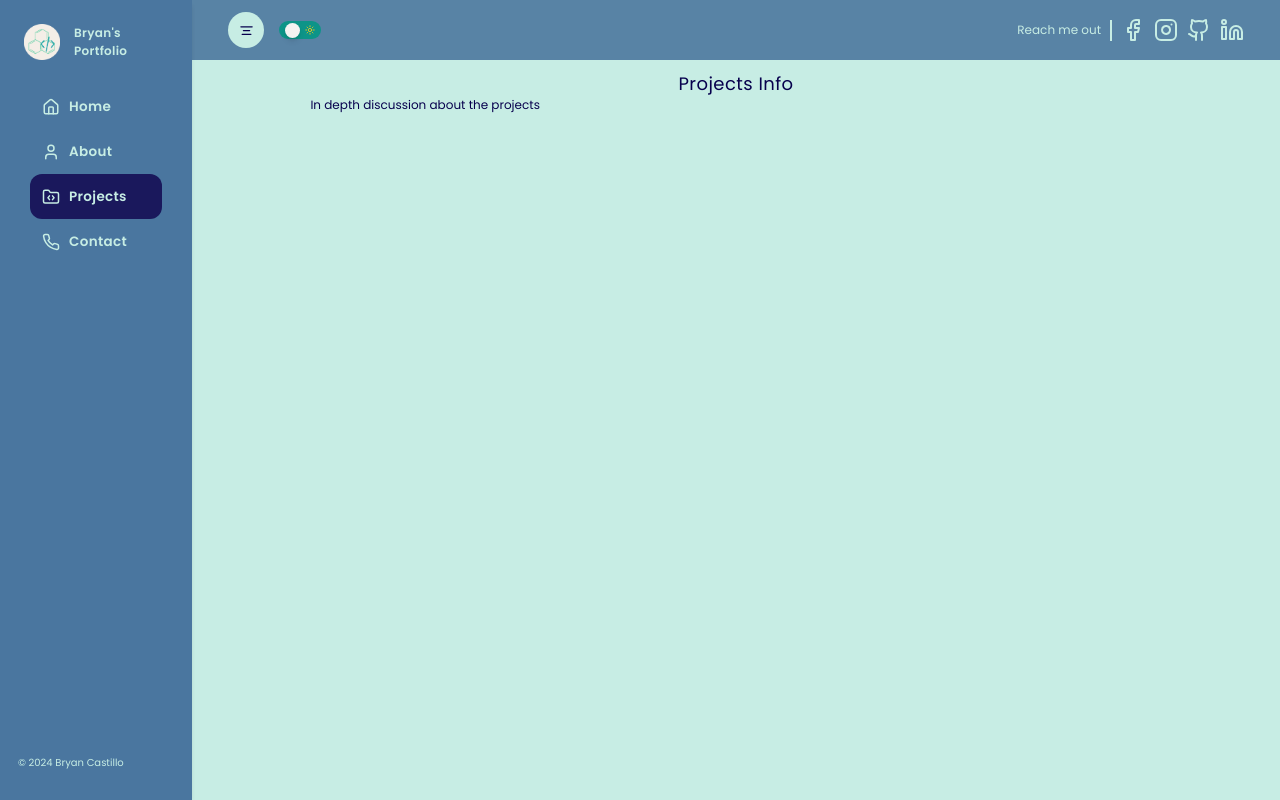
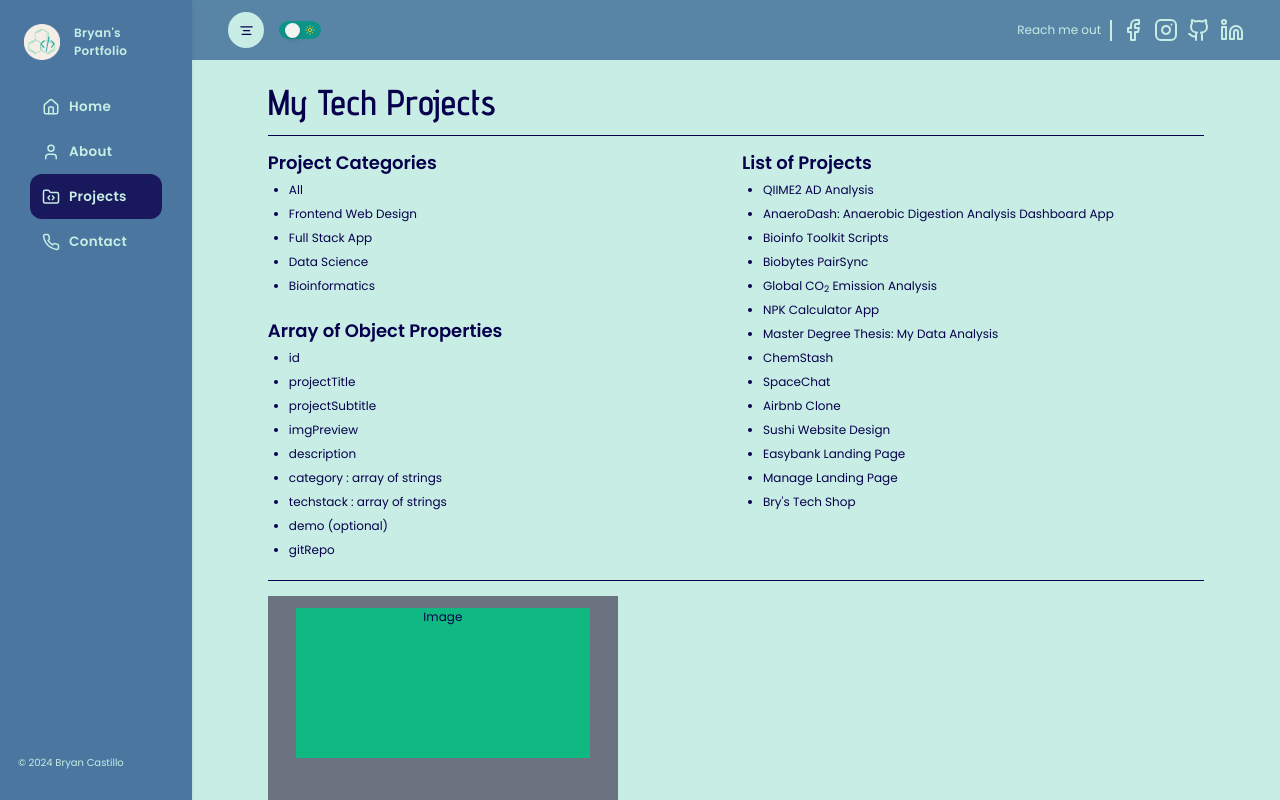
Before and after one commit to bryancastillo10/portfolio, a Next.js app: page /projects in a window 1280 px wide. Shown: the top 800 px of the page. Built offline with nearby package versions, Linux system fonts and the light colour scheme; no server answers.

Commit message:
InitialProjectsDraft

```diff
--- a/src/app/(components)/Hero/TopProjects.tsx
+++ b/src/app/(components)/Hero/TopProjects.tsx
@@ -89,7 +89,7 @@ const Cards = ({projectInfo}:TopProjectsProps) => {
             }}
 
             transition={Spring_Config}
-            className="w-full h-[700px] lg:h-[85vh] xl:h-[90vh] shrink-0 rounded-xl object-cover place-content-center xl:place-content-start"
+            className="w-full h-full lg:h-[85vh] xl:h-[90vh] shrink-0 rounded-xl object-cover place-content-center xl:place-content-start"
           >
             <div className="p-6 md:p-10 space-y-4">
                   {/* Header */}
@@ -115,7 +115,7 @@ const Cards = ({projectInfo}:TopProjectsProps) => {
                     </div>
                   <div className="pt-4">
                     {/* Links */}
-                    <div className={`flex justify-evenly items-center gap-10  mx-2 xl:max-w-[30%]
+                    <div className={`flex justify-evenly items-center gap-10  mx-2 lg:max-w-[40%] xl:max-w-[30%]
                       rounded-2xl shadow-md ${theme ? "bg-dark-primary/80": "bg-white/80"}`}>
                       <div className="flex flex-col items-center gap-2 duration-500 ease-out p-4
                       hover:scale-110 hover:text-teal-500">
--- a/src/app/(components)/Hero/index.tsx
+++ b/src/app/(components)/Hero/index.tsx
@@ -67,6 +67,9 @@ const Hero = () => {
         <div className="mt-8 max-w-[90%] md:max-w-[80%] mx-auto space-y-4 md:space-y-8">
         <h1 className={`text-5xl xl:text-7xl tracking-wider ${adventPro.className}`}>Top Projects</h1>
         <TopProjects projectInfo={projectInfo} />
+        <article className="flex place-content-center xl:place-content-end my-8">
+            <Button action={()=>{router.push("/projects")}} variant="secondary">Check my other projects...</Button>
+        </article>
         </div>
     </div>
   )
--- a/src/app/projects/page.tsx
+++ b/src/app/projects/page.tsx
@@ -1,12 +1,64 @@
-
+import SectionHeader from "@/app/(reusables)/SectionHeader";
 
 const Projects = () => {
   return (
     <section className='p-4'>
-       <div className="max-w-[80%] mx-auto container">
-       <p className="text-center text-2xl tracking-wide">Projects Info</p>
-       <p>In depth discussion about the projects</p>
-
+       <div className="max-w-[88%] mx-auto container">
+       <SectionHeader title="My Tech Projects" />
+        <hr className="border-secondary my-5"/>
+        {/* Project Content */}
+       <div className="grid grid-cols-2 gap-4 mt-4">
+          <section>
+          <h1 className=" text-2xl font-semibold">Project Categories</h1>
+          <ul>
+            <li className="ml-7 list-disc my-2">All</li>
+            <li className="ml-7 list-disc my-2">Frontend Web Design</li>
+            <li className="ml-7 list-disc my-2">Full Stack App</li>
+            <li className="ml-7 list-disc my-2">Data Science</li>
+            <li className="ml-7 list-disc my-2">Bioinformatics</li>
+          </ul>
+          <div className="mt-8">
+            <h1 className=" text-2xl font-semibold">Array of Object Properties</h1>
+            <ul>
+              <li className="ml-7 list-disc my-2">id</li>
+              <li className="ml-7 list-disc my-2">projectTitle</li>
+              <li className="ml-7 list-disc my-2">projectSubtitle</li>
+              <li className="ml-7 list-disc my-2">imgPreview</li>
+              <li className="ml-7 list-disc my-2">description</li>
+              <li className="ml-7 list-disc my-2">category : array of strings</li>
+              <li className="ml-7 list-disc my-2">techstack : array of strings</li>
+              <li className="ml-7 list-disc my-2">demo (optional)</li>
+              <li className="ml-7 list-disc my-2">gitRepo</li>
+            </ul>
+          </div>
+          </section>
+          <section>
+          <h1 className="text-2xl font-semibold">List of Projects</h1>
+          <ul>
+            <li className="ml-7 list-disc my-2">QIIME2 AD Analysis</li>
+            <li className="ml-7 list-disc my-2">AnaeroDash: Anaerobic Digestion Analysis Dashboard App</li>
+            <li className="ml-7 list-disc my-2">Bioinfo Toolkit Scripts</li>
+            <li className="ml-7 list-disc my-2">Biobytes PairSync</li>
+            <li className="ml-7 list-disc my-2">Global CO<sub>2</sub> Emission Analysis</li>
+            <li className="ml-7 list-disc my-2">NPK Calculator App</li>
+            <li className="ml-7 list-disc my-2">Master Degree Thesis: My Data Analysis</li>
+            <li className="ml-7 list-disc my-2">ChemStash</li>
+            <li className="ml-7 list-disc my-2">SpaceChat</li>
+            <li className="ml-7 list-disc my-2">Airbnb Clone</li>
+            <li className="ml-7 list-disc my-2">Sushi Website Design</li>
+            <li className="ml-7 list-disc my-2">Easybank Landing Page</li>
+            <li className="ml-7 list-disc my-2">Manage Landing Page</li>
+            <li className="ml-7 list-disc my-2">Bry's Tech Shop</li>
+          </ul>
+          </section>
+       </div>
+       <hr className="border-secondary my-5"/>
+        {/* Card Layout */}
+        <div className="w-[350px] h-[400px] bg-gray-500 p-4">
+          <div className="max-w-[90%] mx-auto h-[150px] bg-emerald-500">
+              <p className="text-center">Image</p>
+          </div>
+        </div>
       </div>
     </section>
   )
```
